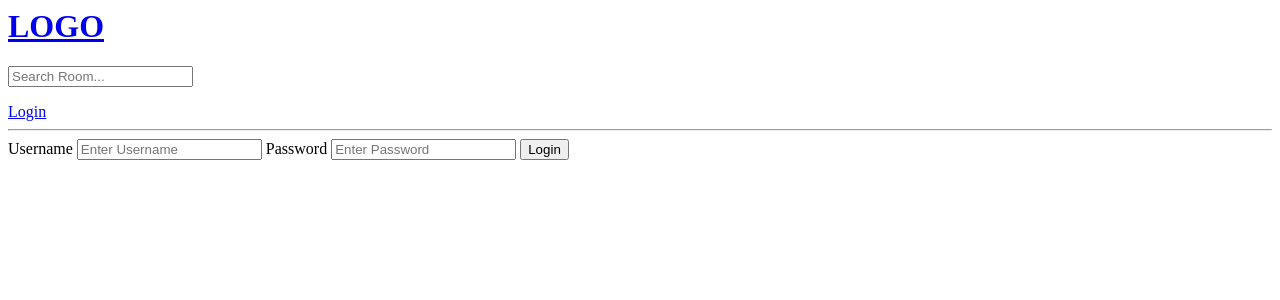
After one commit to VaibhavSiroha/studybud, a Django app: page /login/ in a window 1280 px wide. The commit adds this page. Shown: the top 300 px of the page. Run offline with Django 5.2, Linux system fonts and the light colour scheme.

Commit message:
added error messages and login page

```diff
--- a/base/templates/base/home.html
+++ b/base/templates/base/home.html
@@ -8,7 +8,7 @@
     }
 </style>
 
-<h1>Home Template</h1>
+
 
 <div class="home-container">
     <div>
@@ -23,7 +23,9 @@
             </div>
         {% endfor %}
     </div>
+
     <div>
+        <H5>{{room_count}} rooms available</H5>
         <a href="{% url 'create-room' %}">Create Room</a>
         <hr>
         <div>
--- /dev/null
+++ b/base/templates/base/login_register.html
@@ -0,0 +1,16 @@
+{% extends 'main.html' %}
+
+{% block content %}
+
+<div>
+    <form method="POST" action="">
+        {% csrf_token %}
+        <label>Username</label>
+        <input type="text" name="username" placeholder="Enter Username" />
+        <label>Password</label>
+        <input type="password" name="password" placeholder="Enter Password"/>
+        <input type="submit" value="Login" />
+    </form>
+</div>
+
+{% endblock content %}
--- a/base/urls.py
+++ b/base/urls.py
@@ -2,6 +2,7 @@ from django.urls import path
 from . import views
 
 urlpatterns=[
+    path('login/',views.loginPage,name="login"),
     path('',views.home,name="home"),
     path('room/<str:pk>/', views.room,name="room"),
     path('create-room/',views.createRoom,name='create-room'),
--- a/base/views.py
+++ b/base/views.py
@@ -1,5 +1,8 @@
 from django.shortcuts import render,redirect
+from django.contrib import messages
 from .models import Room,Topic
+from django.contrib.auth.models import User
+from django.contrib.auth import authenticate,login,logout
 from django.db.models import Q
 from .forms import RoomForm
 '''
@@ -10,11 +13,30 @@ rooms=[
 ]
 '''
 
+def loginPage(request):
+    if request.method=='POST':
+        username=request.POST.get('username')
+        password=request.POST.get('password')
+        try:
+            user=User.objects.get(usename=username)
+        except:
+            messages.error(request,'User does not exist')
+
+
+    context={}
+    return render(request,'base/login_register.html',context)
+
 def home(request):
     q=request.GET.get('q') if request.GET.get('q') != None else ''
-    rooms=Room.objects.filter(Q(topic__name__icontains=q)|Q(name__icontains =q)|Q(description__icontains =q))
+    rooms=Room.objects.filter(
+        Q(topic__name__icontains=q)|
+        Q(name__icontains =q)
+        |Q(description__icontains =q)
+        )
+
+    room_count=rooms.count()
     topics=Topic.objects.all()
-    context={'rooms':rooms,'topics':topics}
+    context={'rooms':rooms,'topics':topics,'room_count':room_count}
     return render(request,'base/home.html',context)
 
 def room(requset,pk):
--- a/templates/main.html
+++ b/templates/main.html
@@ -8,6 +8,14 @@
 </head>
 <body>
     {% include 'navbar.html' %}
+    {% if messages %}
+    <ul class="messages">
+        {% for message in messages %}
+            <li> {{message}} </li>
+        {% endfor %}
+    </ul>
+    {% endif %}
+
     {% block content %}
 
     {% endblock content %}
--- a/templates/navbar.html
+++ b/templates/navbar.html
@@ -4,4 +4,6 @@
 <form method="GET" action="{% url 'home' %}">
     <input type="text" name="q" placeholder="Search Room..."/>
 </form>
+<a href="{%url 'login' %}">Login</a>
+
 <hr>
```
Also changed, not shown: db.sqlite3.
